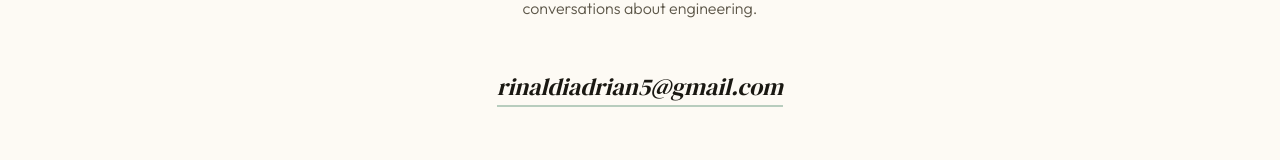
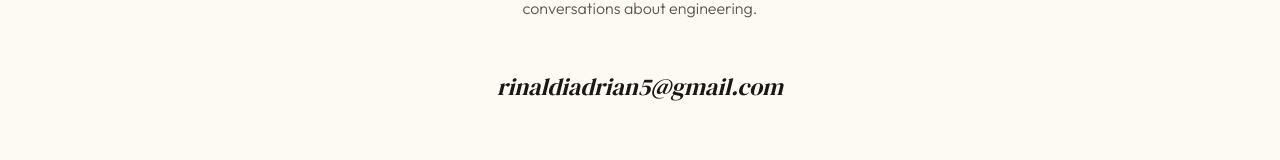
Before and after one commit to rinarudhei/ram-porto, a Next.js app: page / in a window 1280 px wide. Shown: the part 4013-4173 px from the top of the page. Built offline with nearby package versions, Linux system fonts and the light colour scheme.

Commit message:
style: Refine global styles and cursor animations
- Remove default underline from links
- Remove unused console log statement
- Add smooth transitions to cursor ring
- Animate cursor dot size and color

```diff
--- a/src/app/globals.css
+++ b/src/app/globals.css
@@ -132,6 +132,10 @@ body:has(a:hover) .cursor-ring {
   opacity: 0.3;
 }
 
+a {
+  text-decoration: none;
+}
+
 .font-dm-serif-display {
   -webkit-font-smoothing: antialiased;
   -moz-osx-font-smoothing: grayscale;
--- a/src/components/containers/customCursor.tsx
+++ b/src/components/containers/customCursor.tsx
@@ -14,7 +14,6 @@ export default function CustomCursor() {
 
     globalThis.addEventListener('mousemove', handleMouseMove);
 
-    console.log(pos.x, pos.y);
     return () => {
       globalThis.removeEventListener('mousemove', handleMouseMove);
     };
@@ -28,7 +27,7 @@ export default function CustomCursor() {
           top: pos.y,
         }}
         className={clsx(
-          'border-moss cursor-ring pointer-events-none fixed z-49 h-8 w-8 -translate-1/2 rounded-[50%] border opacity-50'
+          'border-moss cursor-ring pointer-events-none fixed z-49 h-8 w-8 -translate-1/2 rounded-[50%] border opacity-50 transition-all ease-in-out'
         )}
       />
       <div
@@ -37,7 +36,7 @@ export default function CustomCursor() {
           top: pos.y,
         }}
         className={clsx(
-          'bg-moss cursor pointer-events-none fixed z-50 h-2 w-2 -translate-1/2 rounded-[50%] border-none'
+          'bg-moss cursor pointer-events-none fixed z-50 h-2 w-2 -translate-1/2 rounded-[50%] border-none transition-[width,height,background-color] delay-200 motion-reduce:transition-none'
         )}
       />
     </>
```
